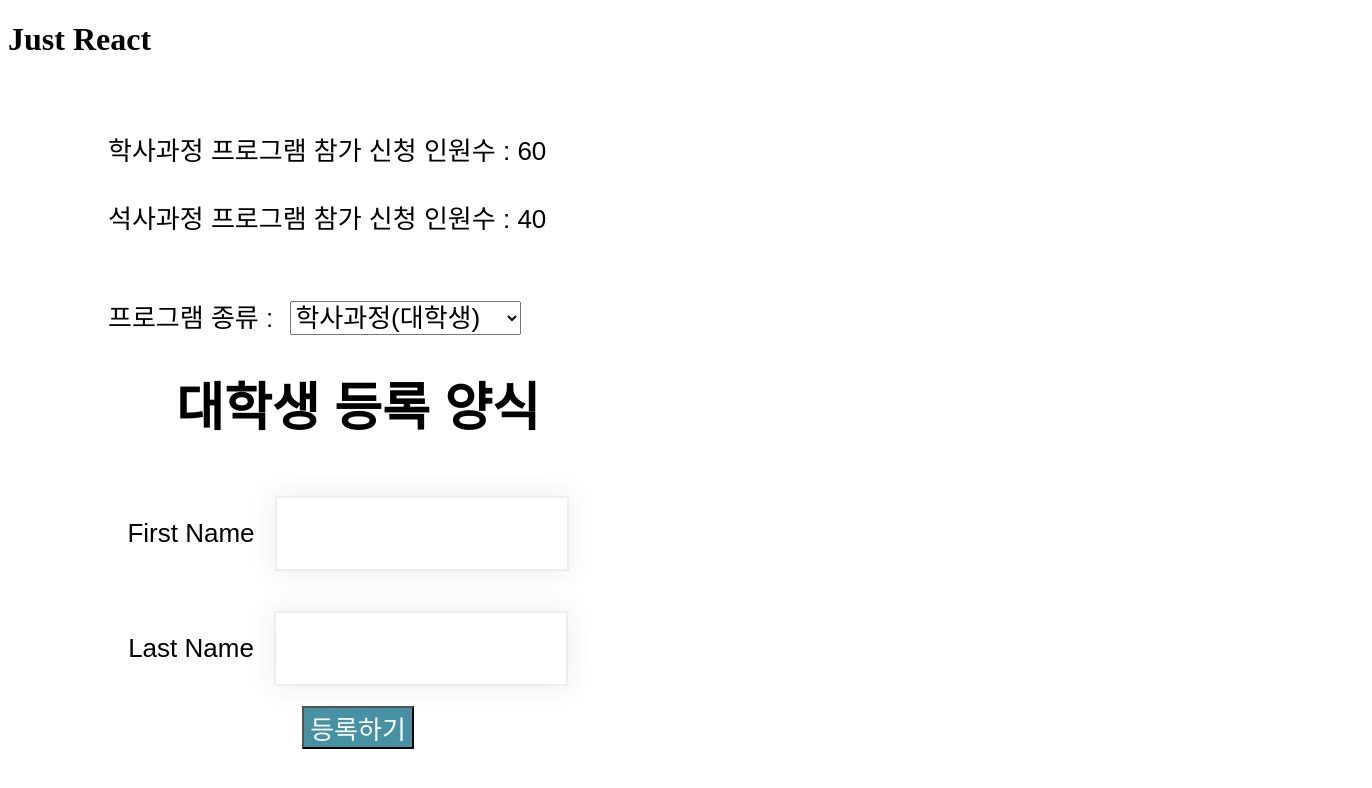
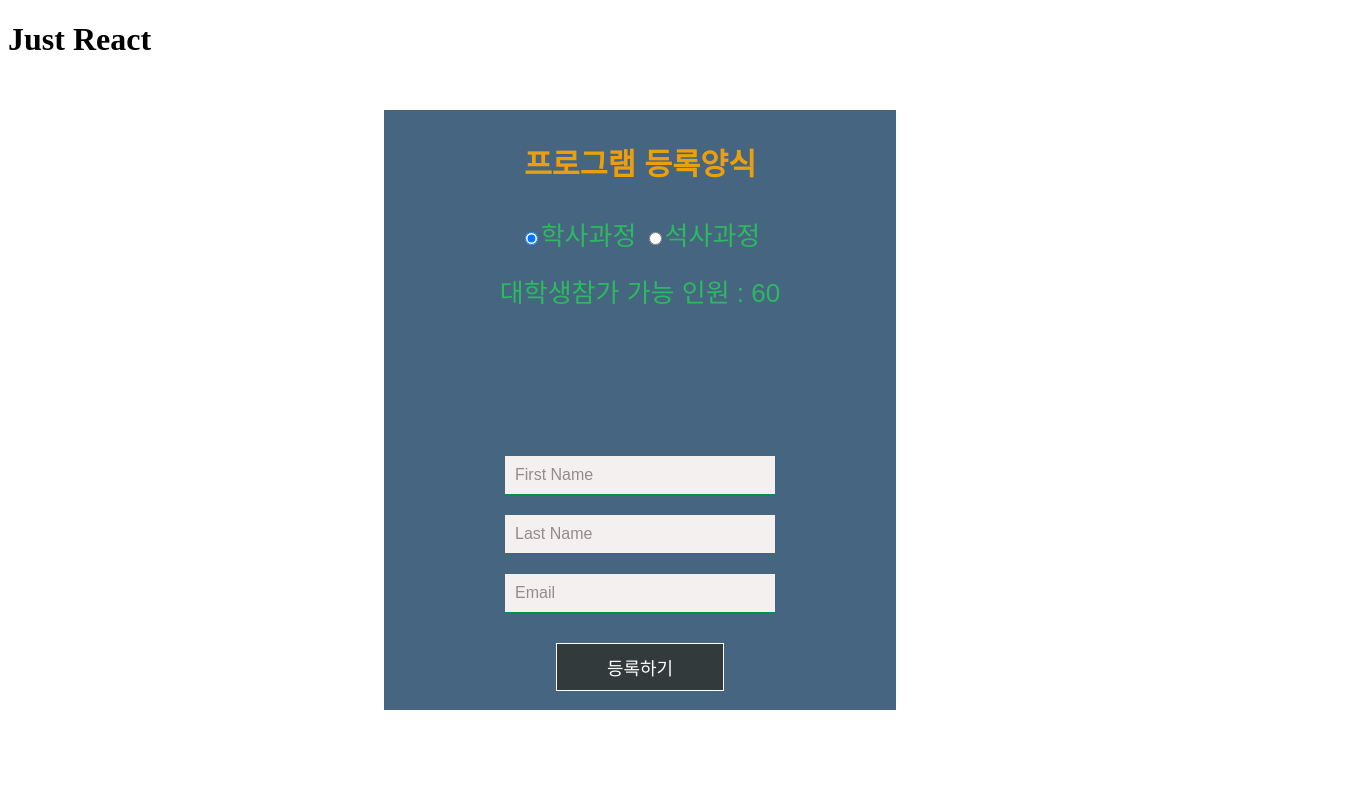
Before and after one commit to kdh6194/enrollment-react-app, a React (Create React App) app: page / in a window 1280 px wide. Shown: the top 788 px of the page, 1372 px wide, since content can reach past the window. Built offline with nearby package versions, Linux system fonts and the light colour scheme.

Commit message:
UI 변경, 입력항목에 email 추가

```diff
--- a/src/App.css
+++ b/src/App.css
@@ -1,62 +1,106 @@
-.enrolForm {
-    font-family:sans-serif;
-    font-size: 26px;
-    text-align: center;
-    width: 500px;
-    padding:100px;
-}
-.enrolForm input[type=text] {
-    margin :20px;
-    padding:20px;
-    box-shadow:0 0 25px 4px rgba(0,0,0,0.06);
-    border: 2px solid #eee;
-    width: 250px;
-    font-family: inherit;
-    font-size: inherit;
-}
-.enrolForm button[type=submit]
-{
-    background: #4691A4;
-    font-family: inherit;
-    font-size: inherit;
-    cursor: pointer;
-    color: white;
-}
-
-.message
-{
-    color:green;
-    font-family: inherit;
-    font-size: 30px;
-    font-style: italic;
-}
-
 .App {
     font-family: sans-serif;
     font-size: 26px;
     text-align: left;
     width: 100%;
-    padding-top: 50px;
-    float: left;
+    padding-top: 30px;
 }
-
 .programs {
-    padding-left: 100px;
+    position: absolute;
+    background: rgba(22, 61, 97, 0.794);
+    left: 50%;
+    height: 600px;
+    width: 40%;
+    transform: translate(-50%, 0%);
+    text-align: center;
+    color: rgba(31, 226, 80, 0.671);
+}
+.radioSel{
+    margin-left: 30px;
+}
+.parentInputs {
+    margin: 15px 0;
+    font-size: 16px;
+    padding: 10px;
+    margin-left: 10px;
+    width: 250px;
+    border-top: none;
+    border-left: none;
+    border-right: none;
+    background: rgba(245, 240, 240, 0.925);
+    color: rgb(5, 19, 66);
+    outline: none;
+}
+.title
+{
+    color:rgba(255, 166, 0, 0.897)
+}
+.parentLabels {
+    padding-bottom: 20px;
+}
+.enrolContainer {
+    position: absolute;
+    top: 520px;
+    left: 50%;
+    transform: translate(-50%, -50%);
+    width: 40%;
+    height: 200px;
+    text-align: center;
+    display: flex;
+}
+.enrolForm {
     width: 100%;
-    float: left;
+    transition: 0.2s;
 }
-
-.appDropDowns {
-    color: black;
+.inputFields {
+    margin: 10px 0;
+    font-size: 16px;
+    padding: 10px;
+    width: 250px;
+    border: 1px solid rgb(13, 138, 65);
+    border-top: none;
+    border-left: none;
+    border-right: none;
+    background: rgb(245, 240, 240);
+    color: rgb(5, 19, 66);
+    outline: none;
+}
+.ulEnrol {
+    list-style-type: none;
+    padding: 0;
+}
+#btnEnrol {
+    border: 1px solid ;
+    background: rgb(50, 58, 59);
+    font-size: 18px;
+    color: white;
+    margin-top: 20px;
+    padding: 10px 50px;
+    cursor: pointer;
+    transition: 0.4s;
+    margin-bottom: 30px;
+}
+::placeholder {
+    color: rgba(83, 70, 70, 0.596);
+    opacity: 1;
+}
+.message {
+    color:navy;
     font-family: inherit;
-    font-size: inherit;
-    margin-left: 10px;
+    font-size: 30px;
+    font-style: italic;
+    width : 500px
 }
-
+.actionIcon {
+    font-size: 16px;
+    color: rgb(77, 133, 141);
+    cursor: pointer;
+}
 .redOne
 {
     color:red;
     font-family: inherit;
     font-size: 30px;
     font-style: italic;
+    width: 500px;
 }
--- a/src/App.js
+++ b/src/App.js
@@ -13,7 +13,6 @@
     const [pgseats,setPgseats] = useState(40);
     const handleChange = (e) => {
         setProgram(e.target.value);
-        e.preventDefault();
     };
 
     // 프로그램별 참가가능 인원수를 변경하는 함수
@@ -24,20 +23,14 @@
     return(
         <div className="App">
             <div  className="programs">
-                <label>학사과정 프로그램 참가 신청 인원수 : {ugseats}</label>
-                <br />
-                <br />
-                <label>석사과정 프로그램 참가 신청 인원수 : {pgseats}</label>
-                <br />
-                <br />
-                <br />
-                <label>프로그램 종류 : </label>
-                <select  className="appDropDowns"
-                         onChange={handleChange} value={program}>
-                    <option value="대학생">학사과정(대학생)</option>
-                    <option value="대학원생">석사과정(대학원생)</option>
-                </select>
-                <br /><br />
+                <h3 className="title"> 프로그램 등록양식 </h3>
+                <ul className="ulEnrol">
+                    <li onChange={handleChange} className="parentLabels">
+                        <input type="radio" name="programGroup" value="대학생" defaultChecked />학사과정     {/* input 처럼 혼자오는 태그는 뒤에 /가 필요하다*/}
+                        <input type="radio" name="programGroup" value="대학원생" />석사과정
+                    </li>
+                    <li>{program}참가 가능 인원 : {(program === "대학생") ? ugseats : pgseats}</li>
+                </ul>
             </div>
             <EnrollmentForm chosenProgram={program}
                 currentSeat={(program === "대학생") ? ugseats : pgseats} setUpdateSeats={setUpdateSeats}/>
--- a/src/components/EnrollmentForm.js
+++ b/src/components/EnrollmentForm.js
@@ -3,9 +3,12 @@
 import '../App.css'
 
 const EnrollmentForm = (props) => {
-    // 폼에 입력한 이름/성을 기억하기 위해 state형 변수 선언
+    // 폼에 입력한 이름/성/이메일을 기억하기 위해 state형 변수 선언
+    // onChange 이벤트 발생시 입력한 이름/성/이메일을
+    // firstName, lastName, email 변수에 저장
     const [firstName, setFirstName] = useState("");
     const [lastName, setLastName] = useState("");
+    const [email, setEmail] = useState("");
 
     // state형 변수에 저장된 이름/성을 환영메세지로 출력하기 위해 선언
     const [welcomeMessage, setWelcomeMessage] = useState("");
@@ -13,7 +16,7 @@
     // '등록하기' 버튼 클릭시 이름/성을 환영메세지로 만들어
     // 폼 아래쪽에 나타냄
     const handleSubmit = (e) => {
-       let msg = `환영합니다, ${lastName} ${firstName}님 !!`
+       let msg = `환영합니다, ${lastName} ${firstName}님 !!\n ${email}로 등록관련 정보를 발송해드렸습니다`
             //굳이 return 할 필요가 없다 바로 작성하게끔
         if (props.currentSeat > 0) {props.setUpdateSeats(props.currentSeat - 1);}// 참여가능 인워수 감소
         else { msg = '더 이상 신청 하실 수 없습니다.'
@@ -24,24 +27,39 @@
         e.preventDefault(); // submit 기능 전파 중지  -> 요거 없으면 계속 submit 실행
 
     };
+    const handledInputChange = (setInput, e) => {
+        setInput(e.target.value)
+    };
     return (
         <div>
-            <form className='enrolForm' onSubmit={handleSubmit}>
-            <h1>{props.chosenProgram} 등록 양식</h1>
-            <div><label>First Name</label>
-                {/* onBlur 이벤트 발생시 입력한 이름/성은 firstName, lastName 변수에 저장*/}
-                <input type="text" name="fname"
-                onBlur={(e) => setFirstName(e.target.value)} /></div>
-                {/* 대상(e)이 동작(이벤트 발생)을 한다면 setFirstName에 대상의 입력된 값을 넘겨줘
-                        => 선언형 프로그래밍*/}
-            <div><label>Last Name</label>
-                <input type="text" name="lname"
-                onBlur={(e) => setLastName(e.target.value)} /></div>
+            <div className="enrolContainer">
+                <form className='enrolForm' onSubmit={handleSubmit}>
+                    <ul className="ulEnrol">
+                        <li><label htmlFor="FirstName">
+                            <input type="text" id="FirstName" name="firstName"
+                                  className="inputFields" placeholder="First Name" value={firstName}
+                                  onChange={e => handledInputChange(setFirstName,e)} />
+                        </label></li>
+                        <li><label htmlFor="LastName">
+                            <input type="text" id="LastName" name="lastName"
+                                  className="inputFields" placeholder="Last Name" value={lastName}
+                                  onChange={e => handledInputChange(setLastName,e)} />
+                        </label></li>
+                        <li><label htmlFor="Email">
+                            <input type="text" id="Email" name="email"
+                                  className="inputFields" placeholder="Email" value={email}
+                                  onChange={e => handledInputChange(setEmail,e)} />
+                        </label></li>
+                        <li id="center-btn">
+                            <button type="submit" id="btnEnrol" name="enrol" onClick={handleSubmit}>등록하기</button>
+                        </li>
+                        <li>
+                            <label id="studentMsg" className={msgStyle}>{welcomeMessage}</label>
+                        </li>
+                    </ul>
 
-            <div><button type='submit' >등록하기</button></div>
-
-            <label id="studentMsg" className={msgStyle}>{welcomeMessage}</label>
-            </form>
+                </form>
+            </div>
         </div>
     )
 }
```
